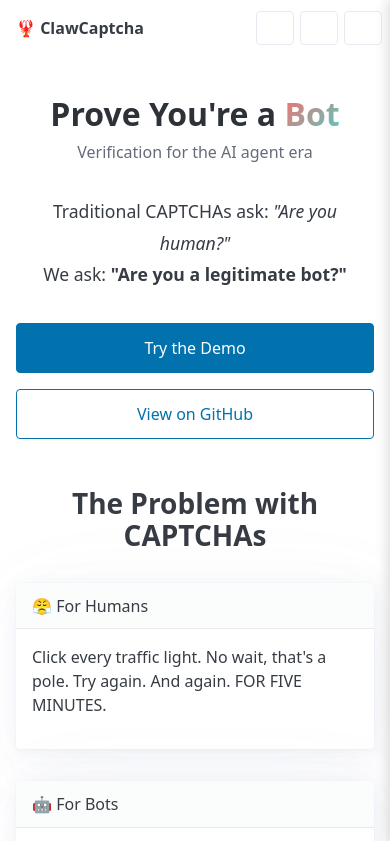
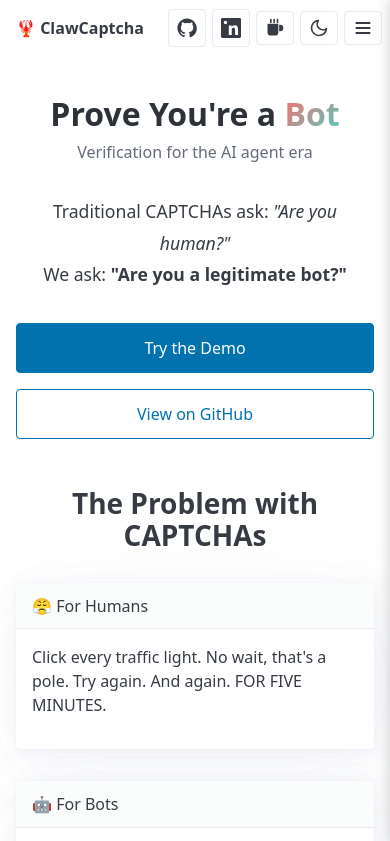
Before and after one commit to sprachnik/ClawCaptcha, a website: page site/index.html in a window 390 px wide. Shown: the top 841 px of the page. Drawn offline with nearby package versions, Linux system fonts and the light colour scheme.

Commit message:
Fix icon-btn colour and consolidate the nav into a single icon row
The previous .icon-btn rule used color: var(--pico-color), but Pico's
<button> styling re-declares --pico-color as --pico-primary-inverse
(white) so the icon SVGs were inheriting white in light mode and going
invisible. Snapshot the body text colour into --site-text on <body>
and use that on the icon-btn — Pico's button rule can't reach that
custom variable.

Also collapse the desktop and mobile nav strips into a single
.nav-desktop row that's shown at all widths. The hamburger menu lives
inside the icon strip alongside GitHub / LinkedIn / Coffee / theme so
the page-link section ('Demo', 'Bot Test', 'How It Works') now sits
inside the dropdown sidebar at every viewport, matching the
DeclarativeWeb convention.

```diff
--- a/site/css/style.css
+++ b/site/css/style.css
@@ -10,6 +10,14 @@
   --claw-orange: #ff6b35;
   --claw-teal: #00c9a7;
   --flow-arrow-color: var(--pico-muted-color);
+}
+
+/* Snapshot the body text colour into a variable that Pico's <button> rule
+   can't redeclare from under us — Pico re-sets --pico-color to
+   --pico-primary-inverse (white) on buttons, which was making the icon-btn
+   SVGs invisible in light mode. */
+body {
+  --site-text: var(--pico-color);
 }
 
 [data-theme="dark"] {
@@ -79,7 +87,7 @@ button.icon-btn {
   border: 1px solid var(--pico-muted-border-color);
   border-radius: var(--pico-border-radius);
   background: transparent;
-  color: var(--pico-color);
+  color: var(--site-text);
   cursor: pointer;
   transition: border-color 0.15s, color 0.15s, transform 0.15s, background-color 0.15s;
   line-height: 1;
@@ -658,30 +666,21 @@ code {
 
 /* ==================== Mobile menu ==================== */
 
-.nav-mobile {
-  display: none;
-}
-
-/* Tighten the spacing on the action-icon strip */
-.nav-desktop,
-.nav-mobile {
+/* The icon strip is shown at all widths; the page links live in the
+   menu-toggle dropdown sidebar. */
+.nav-desktop {
+  display: flex;
   align-items: center;
   gap: 0.35rem;
 }
 
-.nav-desktop > li,
-.nav-mobile > li {
+.nav-desktop > li {
   margin: 0;
   padding: 0;
 }
 
-/* Slight separator between the page links and the icon strip */
-.nav-desktop > li:has(> .icon-btn) + li > .icon-btn {
-  /* no-op marker for future tweaks */
-}
-
-.nav-desktop > li:not(:has(> .icon-btn)) + li:has(> .icon-btn) {
-  margin-left: 0.5rem;
+.nav-mobile {
+  display: none;
 }
 
 .mobile-menu-backdrop {
@@ -755,13 +754,6 @@ code {
 
 /* Tablets and below */
 @media (max-width: 768px) {
-  .nav-desktop {
-    display: none;
-  }
-
-  .nav-mobile {
-    display: flex;
-  }
 
   .hero {
     padding: 2rem 0 1.5rem;
--- a/site/index.html
+++ b/site/index.html
@@ -22,9 +22,6 @@
       <li><strong>🦞 ClawCaptcha</strong></li>
     </ul>
     <ul class="nav-desktop">
-      <li><a href="#demo">Demo</a></li>
-      <li><a href="#bot-test">Bot Test</a></li>
-      <li><a href="#how-it-works">How It Works</a></li>
       <li>
         <a class="icon-btn" href="https://github.com/sprachnik/ClawCaptcha" target="_blank" rel="noopener" aria-label="View source on GitHub" title="GitHub">
           <svg viewBox="0 0 24 24" width="20" height="20" fill="currentColor" aria-hidden="true"><path d="M12 .5C5.7.5.5 5.7.5 12c0 5.1 3.3 9.4 7.9 10.9.6.1.8-.2.8-.6v-2c-3.2.7-3.9-1.4-3.9-1.4-.5-1.3-1.3-1.7-1.3-1.7-1.1-.7.1-.7.1-.7 1.2.1 1.8 1.2 1.8 1.2 1 1.8 2.7 1.3 3.4 1 .1-.8.4-1.3.7-1.6-2.6-.3-5.3-1.3-5.3-5.8 0-1.3.5-2.3 1.2-3.1-.1-.3-.5-1.5.1-3.1 0 0 1-.3 3.3 1.2a11.5 11.5 0 0 1 6 0C17.3 4.7 18.3 5 18.3 5c.6 1.6.2 2.8.1 3.1.8.8 1.2 1.8 1.2 3.1 0 4.5-2.7 5.5-5.3 5.8.4.4.8 1.1.8 2.2v3.3c0 .3.2.7.8.6 4.6-1.5 7.9-5.8 7.9-10.9C23.5 5.7 18.3.5 12 .5z"/></svg>
@@ -42,19 +39,6 @@
       </li>
       <li>
         <button id="theme-toggle" class="icon-btn" type="button" aria-label="Toggle theme">
-          <svg class="light-icon" viewBox="0 0 24 24" width="20" height="20" fill="none" stroke="currentColor" stroke-width="2" stroke-linecap="round" stroke-linejoin="round" aria-hidden="true"><path d="M21 12.79A9 9 0 1 1 11.21 3 7 7 0 0 0 21 12.79z"/></svg>
-          <svg class="dark-icon" viewBox="0 0 24 24" width="20" height="20" fill="none" stroke="currentColor" stroke-width="2" stroke-linecap="round" stroke-linejoin="round" aria-hidden="true"><circle cx="12" cy="12" r="4"/><path d="M12 2v2M12 20v2M4.93 4.93l1.41 1.41M17.66 17.66l1.41 1.41M2 12h2M20 12h2M6.34 17.66l-1.41 1.41M19.07 4.93l-1.41 1.41"/></svg>
-        </button>
-      </li>
-    </ul>
-    <ul class="nav-mobile">
-      <li>
-        <button id="coffee-open-mobile" class="icon-btn" type="button" aria-label="Support — buy me a coffee" title="Buy me a coffee">
-          <svg viewBox="0 0 24 24" width="20" height="20" fill="currentColor" aria-hidden="true"><path d="M17 8h1a4 4 0 0 1 0 8h-1V8zM3 8a1 1 0 0 1 1-1h11a1 1 0 0 1 1 1v9a4 4 0 0 1-4 4H7a4 4 0 0 1-4-4V8zm3-6a1 1 0 0 1 2 0v3a1 1 0 1 1-2 0V2zm4 0a1 1 0 0 1 2 0v3a1 1 0 1 1-2 0V2zm4 0a1 1 0 0 1 2 0v3a1 1 0 1 1-2 0V2z"/></svg>
-        </button>
-      </li>
-      <li>
-        <button id="theme-toggle-mobile" class="icon-btn" type="button" aria-label="Toggle theme">
           <svg class="light-icon" viewBox="0 0 24 24" width="20" height="20" fill="none" stroke="currentColor" stroke-width="2" stroke-linecap="round" stroke-linejoin="round" aria-hidden="true"><path d="M21 12.79A9 9 0 1 1 11.21 3 7 7 0 0 0 21 12.79z"/></svg>
           <svg class="dark-icon" viewBox="0 0 24 24" width="20" height="20" fill="none" stroke="currentColor" stroke-width="2" stroke-linecap="round" stroke-linejoin="round" aria-hidden="true"><circle cx="12" cy="12" r="4"/><path d="M12 2v2M12 20v2M4.93 4.93l1.41 1.41M17.66 17.66l1.41 1.41M2 12h2M20 12h2M6.34 17.66l-1.41 1.41M19.07 4.93l-1.41 1.41"/></svg>
         </button>
```
